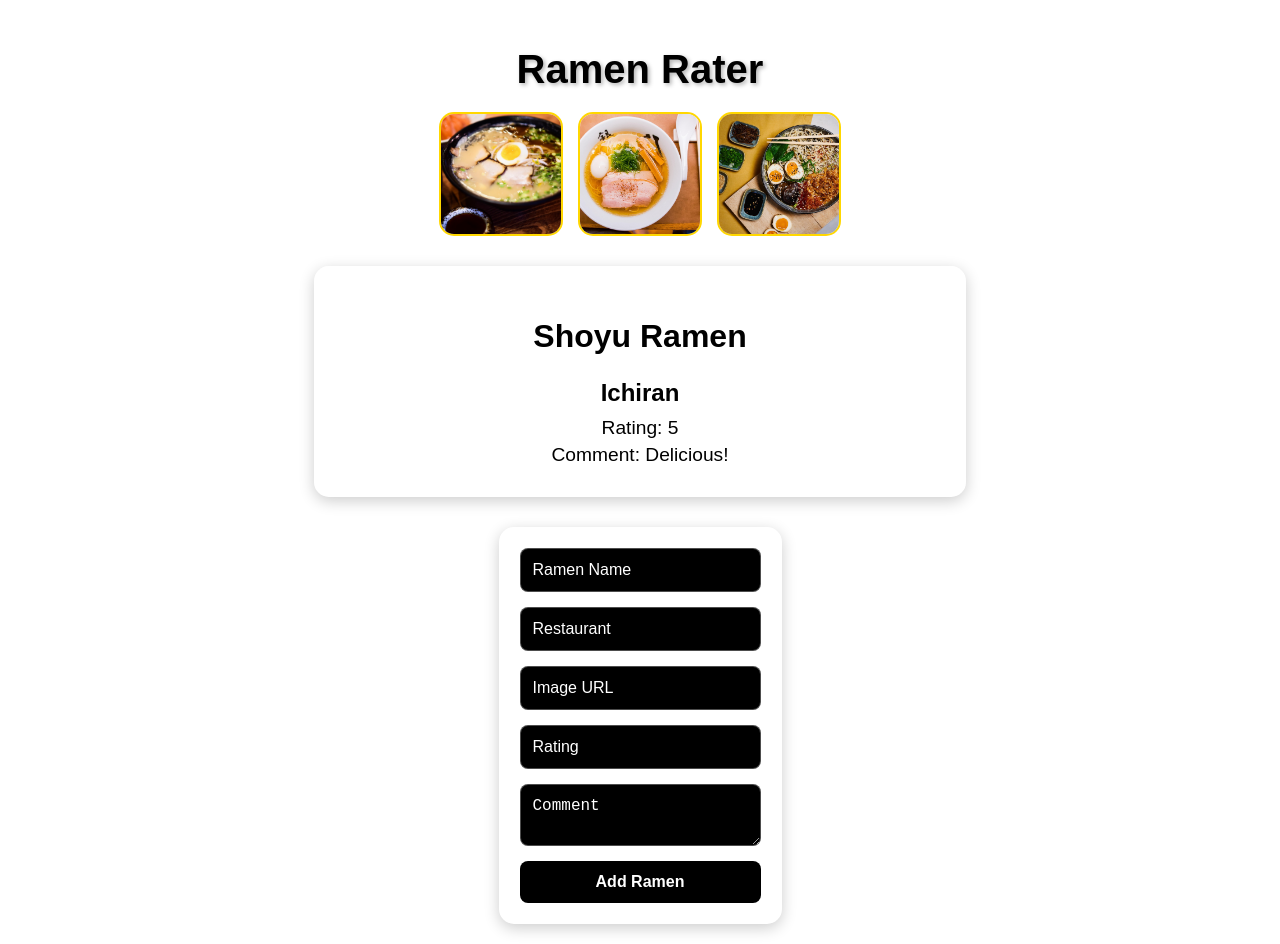
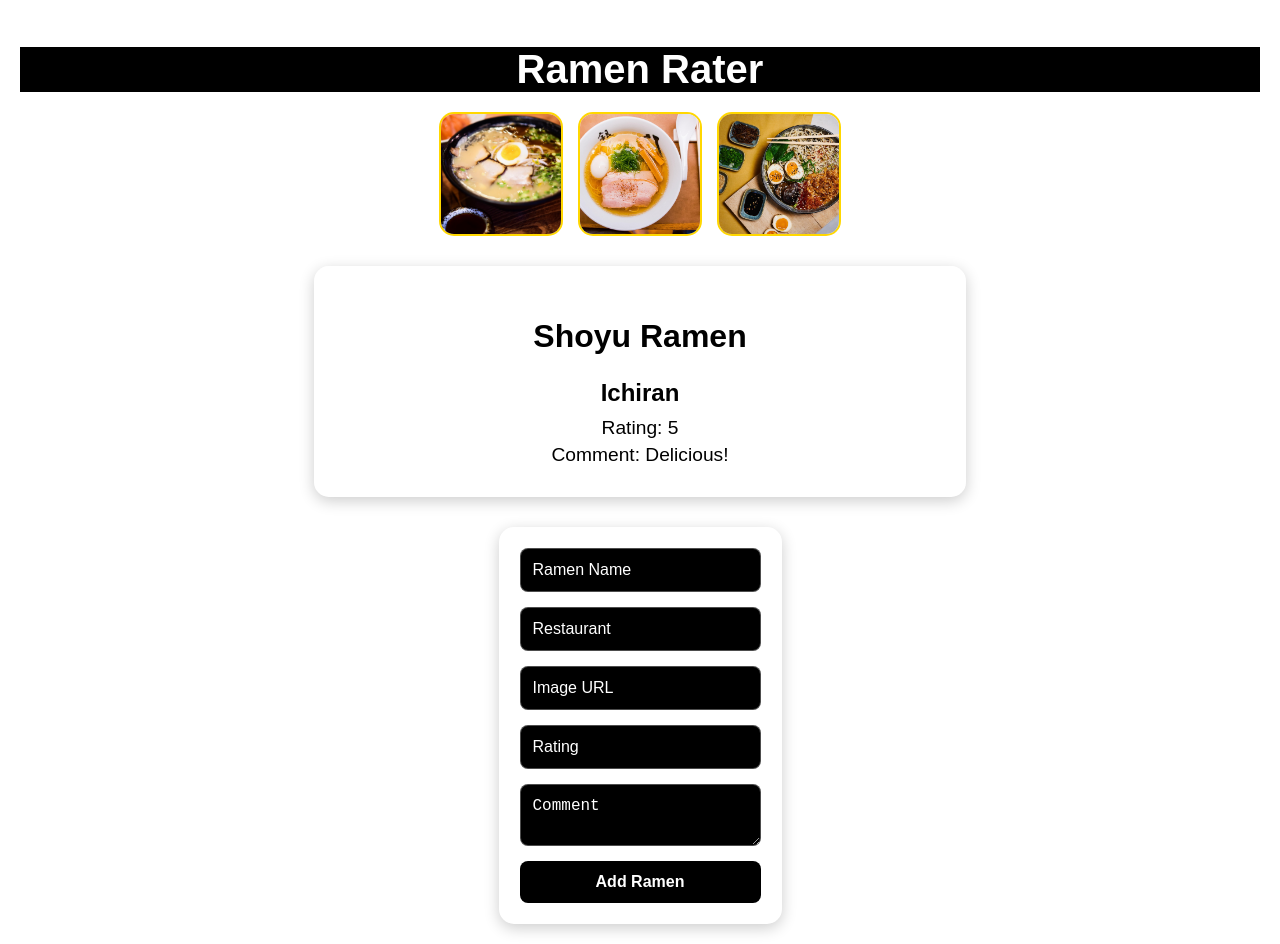
Before and after one commit to EmmanuelNdenga-SD/Ramen-Rating-app-, a plain HTML site: page index.html in a window 1280 px wide. Drawn offline with Linux system fonts and the light colour scheme.

Commit message:
Update index.css

```diff
--- a/index.css
+++ b/index.css
@@ -13,10 +13,12 @@ body {
 
 h1 {
   text-align: center;
-  color: black;
+  color: white;
   font-size: 2.5rem;
   margin-bottom: 20px;
   text-shadow: 2px 2px 4px rgba(0, 0, 0, 0.3);
+  background-color: black;
+  width: 100%;
 }
 
 #ramen-menu {
```
